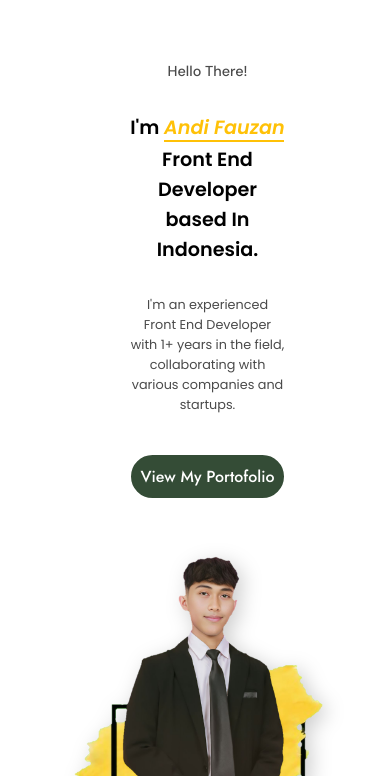
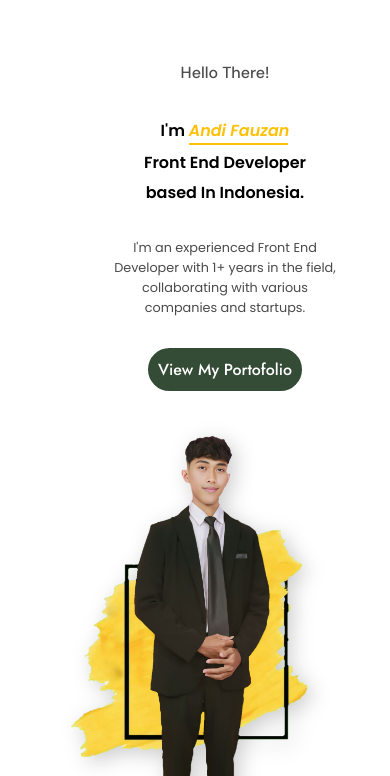
Before and after one commit to andifzn/my-portofolio, a plain HTML site: page index.html in a window 390 px wide. Shown: the part 68-844 px from the top of the page. Drawn offline with Linux system fonts and the light colour scheme.

Commit message:
style.css

```diff
--- a/style.css
+++ b/style.css
@@ -129,6 +129,7 @@ nav .hamburger {
 .hero {
     display: flex;
     justify-content: space-between;
+    overflow-y: hidden;
     height: 100vh;
     background-image: url('assets/img/blob-scene-haikei.svg');
     background-repeat: no-repeat;
@@ -148,7 +149,8 @@ nav .hamburger {
     justify-content: center;
     padding-left: 180px;
     box-sizing: border-box;
-    max-width: 43%;
+    width: 60%;
+    min-width: 400px;
 }
 
 .hero .hero-description h1 {
@@ -160,7 +162,7 @@ nav .hamburger {
 }
 
 .hero .hero-description #about-me {
-    max-width: 90%;
+    width: 90%;
     line-height: 52px;
 }
 
@@ -169,8 +171,7 @@ nav .hamburger {
     font-weight: 600;
     font-size: 2.7rem;
     color: black;
-    max-width: 91%;
-
+    width: 51%;
 }
 
 .hero .hero-description span {
@@ -192,6 +193,7 @@ nav .hamburger {
 
 .hero .hero-description #my-experienced {
     width: 55%;
+    min-width: 500px;
     line-height: 20px;
     margin-bottom: 40px;
 }
@@ -345,7 +347,7 @@ nav .hamburger {
 
     /* Hero Section Start */
     .hero .hero-description {
-        max-width: 60%;
+        width: 70%;
         padding-left: 130px;;
     }
 
@@ -360,7 +362,8 @@ nav .hamburger {
 
     .hero .hero-description h2 {
         font-size: 1.7rem;
-        max-width: 50%;
+        width: 50%;
+        min-width: 300px;
     }
 
     .hero .hero-description span {
@@ -507,6 +510,11 @@ nav .hamburger {
         background-size: cover;
     }
 
+    .hero .hero-description {
+        width: 60%;
+        min-width: 450px;
+    }
+
     .hero .hero-description h1 {
         font-size: 1rem;
     }
@@ -626,31 +634,36 @@ nav .hamburger {
         height: auto;
     }
 
-    .hero-description {
+    .hero .hero-description {
         margin-top: 100px;
-        display: block;
         padding: 0;
         text-align: center;
-        padding-right: 105px;
-        min-width: 100%;
+        width: 100%;
+        max-width: none;
+        /* min-width: none; */
     }
 
     .hero .hero-description h1 {
-        font-size: 1.8rem;
+        font-size: 1.6rem;
         margin-bottom: 30px;
     }
 
     .hero .hero-description h2 {
         margin: 0 auto;
-        min-width: 85%;
-        font-size: 2rem;
+        width: 40%;
+        min-width: 350px;
+        font-size: 1.8rem;
         line-height: 40px;
     }
 
+    .hero .hero-description #my-experienced {
+        margin: 30px auto;
+        width: 70%;
+        min-width: 350px;
+    }
+
     .hero .hero-description p {
-        margin: 30px auto;
         font-size: 1.3rem;
-        min-width: 100%;
     }
 
     .hero .hero-description button {
@@ -671,26 +684,34 @@ nav .hamburger {
 
 /* Ukuran Handphone Kecil */
 @media screen and (max-width : 480px) {
+    body {
+        overflow-x: none;
+    }
+
     .hero .hero-description{
-        width: 100%;
+        max-width: 100%;
     }
 
     .hero .hero-description h1 {
-        font-size: 0.9rem;
+        font-size: 1rem;
         margin-bottom: 30px;
     }
 
     .hero .hero-description h2 {
         margin: 0 auto;
-        min-width: 100%;
-        font-size: 1.2rem;
+        min-width: 30%;
+        font-size: 1rem;
         line-height: 30px;
     }
 
+    .hero .hero-description #my-experienced {
+        margin: 30px auto;
+        width: 50%;
+        min-width: 10%;
+    }
+
     .hero .hero-description p {
-        margin: 30px auto;
         font-size: 0.8rem;
-        min-width: 100%;
     }
 
     .hero .hero-description button {
@@ -703,8 +724,8 @@ nav .hamburger {
     }
 
     .hero .hero-image img {
-        width: 380px;
-        height: 700px;
+        width: 320px;
+        height: 610px;
     }
 
 }
```
